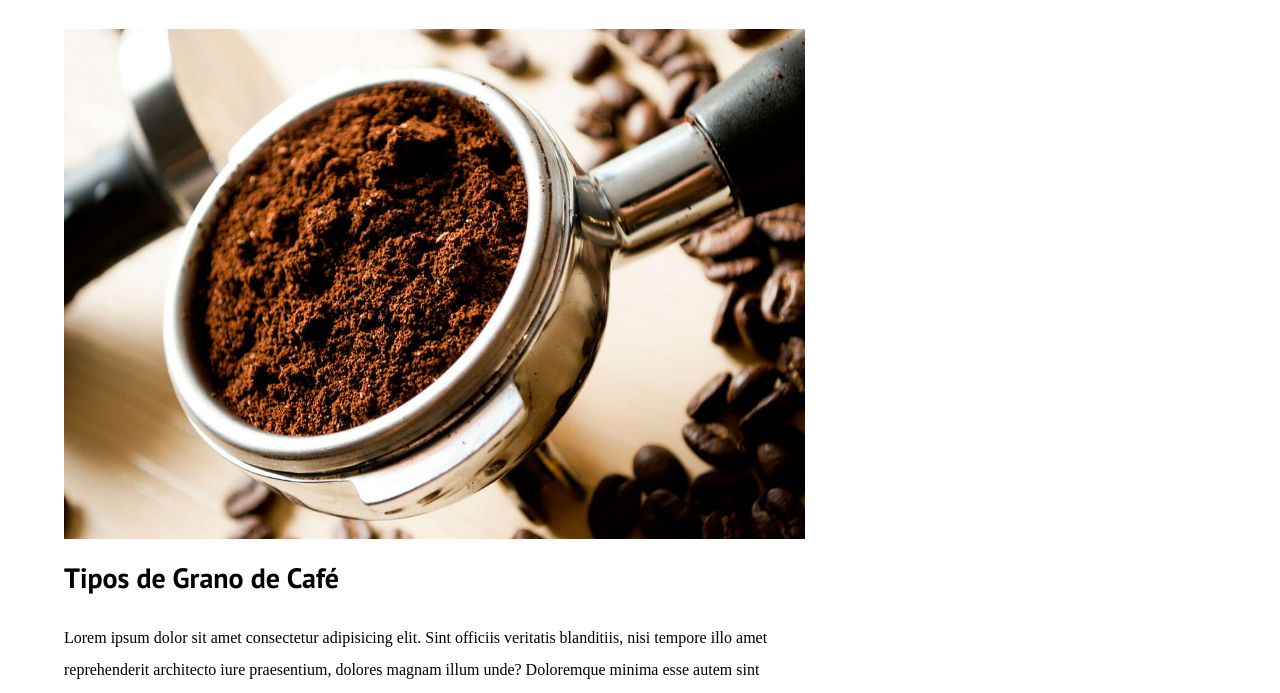
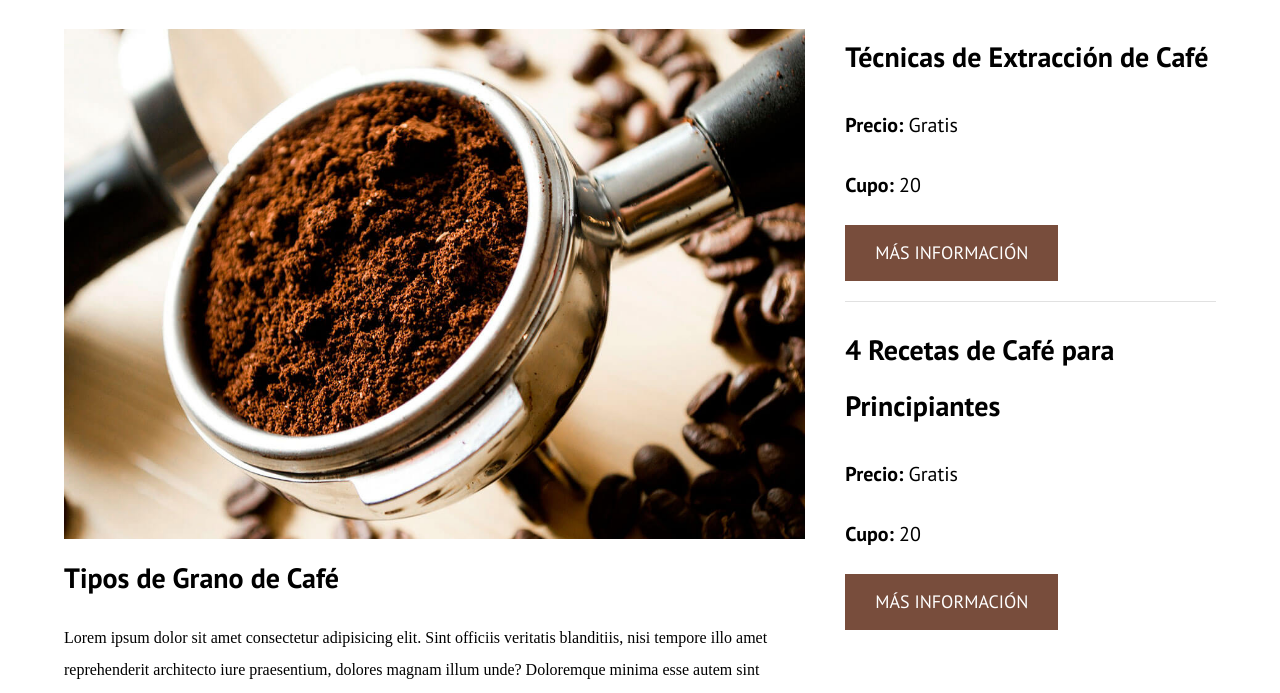
Before and after one commit to DeNgo/BlogDeCafe, a plain HTML site: page index.html in a window 1280 px wide. Shown: the part 699-1392 px from the top of the page. Drawn offline with Linux system fonts and the light colour scheme.

Commit message:
Agregando cursos y finalizando index

```diff
--- a/css/styles.css
+++ b/css/styles.css
@@ -4,7 +4,7 @@
     --primario: #784d3c;
     --gris: #e1e1e1;
     --blanco: #ffffff;
-    --negro: #252525;
+    --negro: #000000;
 }
 
 html{
@@ -145,3 +145,33 @@ img{
     background-color: var(--negro);
 
 }
+
+.boton--secundario{
+    background-color: var(--primario);
+}
+
+.cursos{
+    list-style: none;
+}
+.widget-curso{
+    border-bottom: 1px solid var(--gris);
+    margin-bottom: 2rem;
+}
+.widget-curso:last-of-type{
+    border: none;
+    margin: 0;
+}
+.widget-curso__label{
+    font-family: var(--fuenteHeading);
+    font-weight: 700;
+    font-size: 2rem;
+}
+.widget-curso__info{
+    font-weight: 400;
+    font-size: 2rem;
+}
+.footer{
+    background-color: var(--negro);
+    padding: 3rem;
+    margin-top: 4rem;
+}
--- a/index.html
+++ b/index.html
@@ -88,7 +88,43 @@
         </main>
         <aside class="sidebar">
             <h3>Nuestros Curos y Talleres</h3>
+            <ul class="cursos no-padding">
+                <li class="widget-curso">
+                    <h4 class="no-margin">Técnicas de Extracción de Café</h4>
+                    <p class="widget-curso__label">Precio:
+                        <span class="widget-curso__info">Gratis</span>
+                    </p>
+                    <p class="widget-curso__label">Cupo:
+                        <span class="widget-curso__info">20</span>
+                    </p>
+                    <a href="entrada.html" class="boton boton--secundario">Más Información</a>
+                </li>
+                <li class="widget-curso">
+                    <h4 class="no-margin">4 Recetas de Café para Principiantes</h4>
+                    <p class="widget-curso__label">Precio:
+                        <span class="widget-curso__info">Gratis</span>
+                    </p>
+                    <p class="widget-curso__label">Cupo:
+                        <span class="widget-curso__info">20</span>
+                    </p>
+                    <a href="entrada.html" class="boton boton--secundario">Más Información</a>
+                </li>
+            </ul>
         </aside>
     </div>
+    <footer class="footer">
+        <div class="contenedor">
+            <div class="barra">
+                <a class="logo" href="index.html">
+                    <h1 class="logo__nombre no-margin centrar-texto">Blog<span class="logo__bold">DeCafé</span></h1>
+                </a>
+                <nav class="navegacion">
+                    <a href="nosotros.html" class="navegacion__enlace">Nosotros</a>
+                    <a href="cursos.html" class="navegacion__enlace">Cursos</a>
+                    <a href="contacto.html" class="navegacion__enlace">Contacto</a>
+                </nav>
+            </div>
+        </div>
+    </footer>
 </body>
 </html>
```
